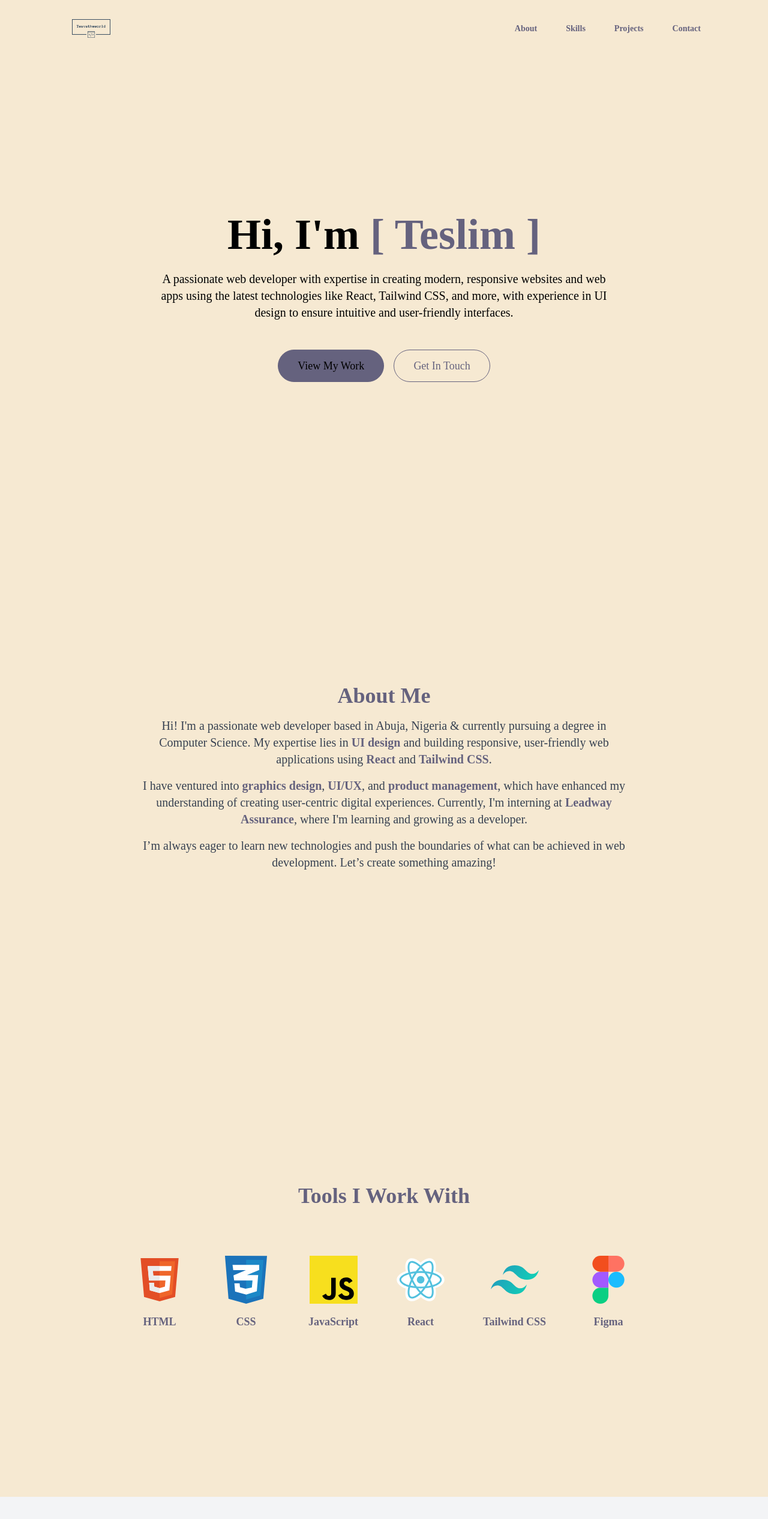
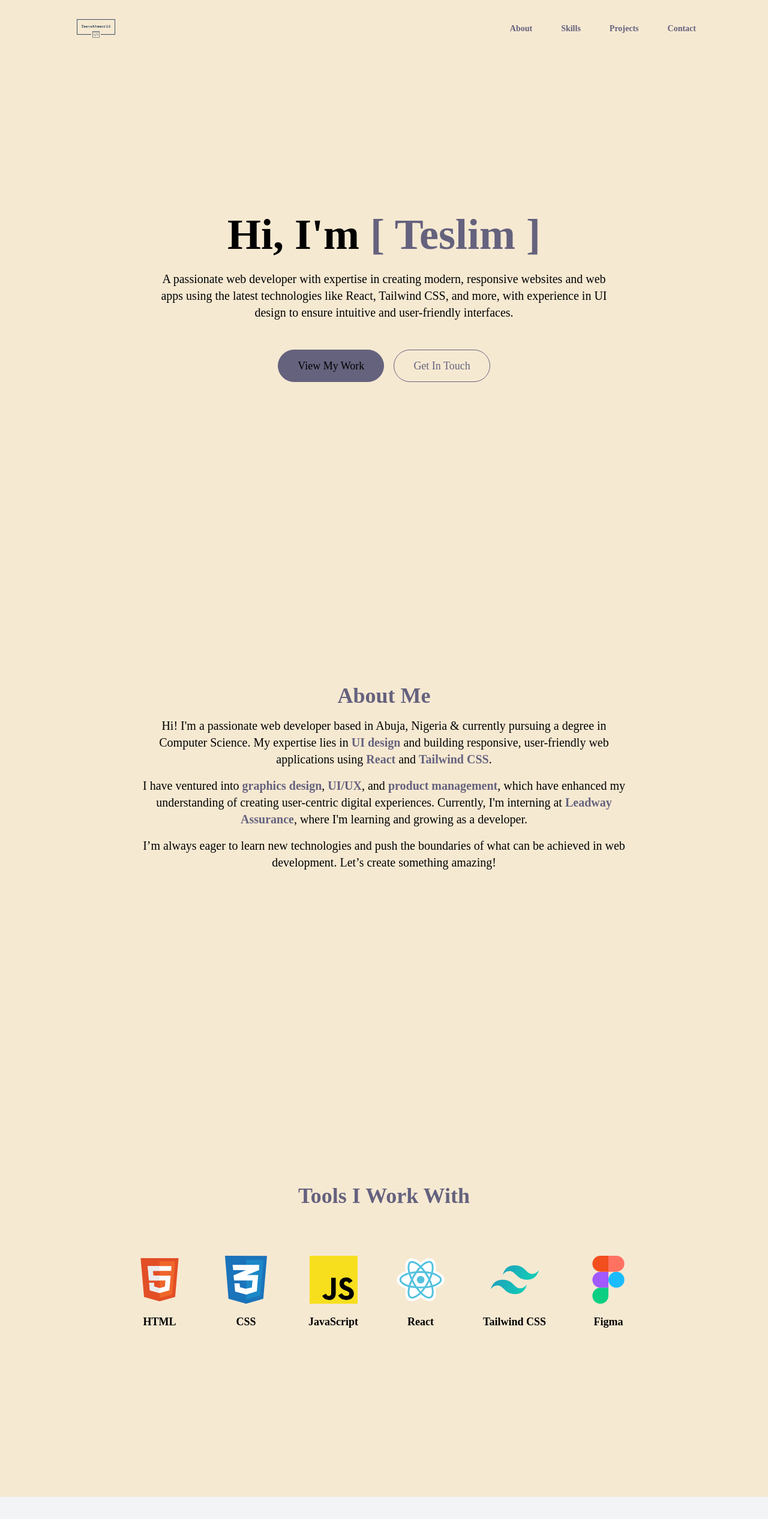
Before and after one commit to tesvstheworld/my-portfolio, a React (Create React App) app: page / in a window 1280 px wide. Shown: the top 2533 px of the page at 60% size. Built offline with nearby package versions, Linux system fonts and the light colour scheme.

Commit message:
changes to herosection and project images

```diff
--- a/src/components/About.jsx
+++ b/src/components/About.jsx
@@ -17,7 +17,7 @@ const About = () => {
       data-aos="fade-up"
       data-aos-delay="200"
     >
-      <div className="max-w-4xl p-6 md:p-10 text-center text-gray-700">
+      <div className="max-w-4xl p-6 md:p-10 text-center text-black">
         <h1 className="text-4xl font-bold mb-4 text-customBlue2">About Me</h1>
         <p className="text-lg md:text-xl leading-relaxed">
           Hi! I'm a passionate web developer based in Abuja, Nigeria & currently
--- a/src/components/HeroSection.jsx
+++ b/src/components/HeroSection.jsx
@@ -7,19 +7,19 @@ const HeroSection = () => {
     AOS.init({
       duration: 1000, // Animation duration in milliseconds
       easing: "ease-in-out", // Easing function for the animation
-      // once: false, // Whether animation should happen only once while scrolling down
     });
   }, []);
 
   return (
     <section
-      className=" text-black min-h-screen flex items-center justify-center"
+      className="text-black min-h-screen flex items-center justify-center"
       data-aos="fade-up"
       data-aos-delay="200"
     >
       <div className="container mx-auto px-6 lg:px-12 text-center">
-        <h1 className="text-5xl lg:text-7xl font-bold leading-tight mb-6 ">
-          Hi, I'm <span className="text-customBlue2">[ Teslim ]</span>
+        <h1 className="text-5xl lg:text-7xl font-bold leading-tight mb-6">
+          Hi, I'm{" "}
+          <span className="text-customBlue2 whitespace-nowrap">[ Teslim ]</span>
         </h1>
         <p className="text-lg lg:text-xl font-light mb-12 max-w-3xl mx-auto">
           A passionate web developer with expertise in creating modern,
--- a/src/components/Navbar.jsx
+++ b/src/components/Navbar.jsx
@@ -1,4 +1,3 @@
-import TesLogo from "../assets/Tes Logo.png";
 import { useState } from "react";
 import { Dialog } from "@headlessui/react";
 import { Bars3Icon, XMarkIcon } from "@heroicons/react/24/outline";
@@ -8,22 +7,21 @@ const navigation = [
   { name: "About", href: "#About" },
   { name: "Skills", href: "#Skills" },
   { name: "Projects", href: "#projects" },
-  { name: "Contact", href: "#" },
+  { name: "Contact", href: "#contact" },
 ];
 
 export default function Navbar() {
   const [mobileMenuOpen, setMobileMenuOpen] = useState(false);
 
   return (
-    <header className=" text-white">
+    <header className="text-white">
       <nav
         aria-label="Global"
-        className="flex items-center justify-between sm:p-6 lg:px-28 lg:py-2"
+        className="flex items-center justify-between p-3 sm:px-6 sm:mx-2 lg:px-28 lg:py-2"
       >
         <div className="flex lg:flex-1">
           <a href="/" className="-m-1.5 p-1.5">
             <span className="sr-only">Your Company</span>
-            {/* <h1 className="text-customBlue2 font-bold">Tesvstheworld</h1> */}
             <img src={Logo} alt="logo" className="w-20" />
           </a>
         </div>
@@ -56,10 +54,10 @@ export default function Navbar() {
       >
         <div className="fixed inset-0 z-50" />
         <Dialog.Panel className="fixed inset-y-0 right-0 z-50 w-full overflow-y-auto bg-white px-4 py-6 sm:px-6 sm:max-w-sm sm:ring-1 sm:ring-gray-900/10">
-          <div className="flex items-center justify-between">
-            <a href="#" className="-m-1.5 p-1.5">
+          <div className="flex items-center justify-between mx-4">
+            <a href="/" className="-m-1.5 p-1.5">
               <span className="sr-only">Your Company</span>
-              <img alt="Logo" src={TesLogo} className="h-8 w-auto" />
+              <img alt="Logo" src={Logo} className="h-8 w-auto" />
             </a>
             <button
               type="button"
--- a/src/components/Tools.jsx
+++ b/src/components/Tools.jsx
@@ -52,9 +52,7 @@ const Tools = () => {
                 alt={`${tool.name} logo`}
                 className="w-20 h-20 mb-4"
               />
-              <p className="text-lg font-semibold text-customBlue2">
-                {tool.name}
-              </p>
+              <p className="text-lg font-semibold text-black">{tool.name}</p>
             </div>
           ))}
         </div>
```
